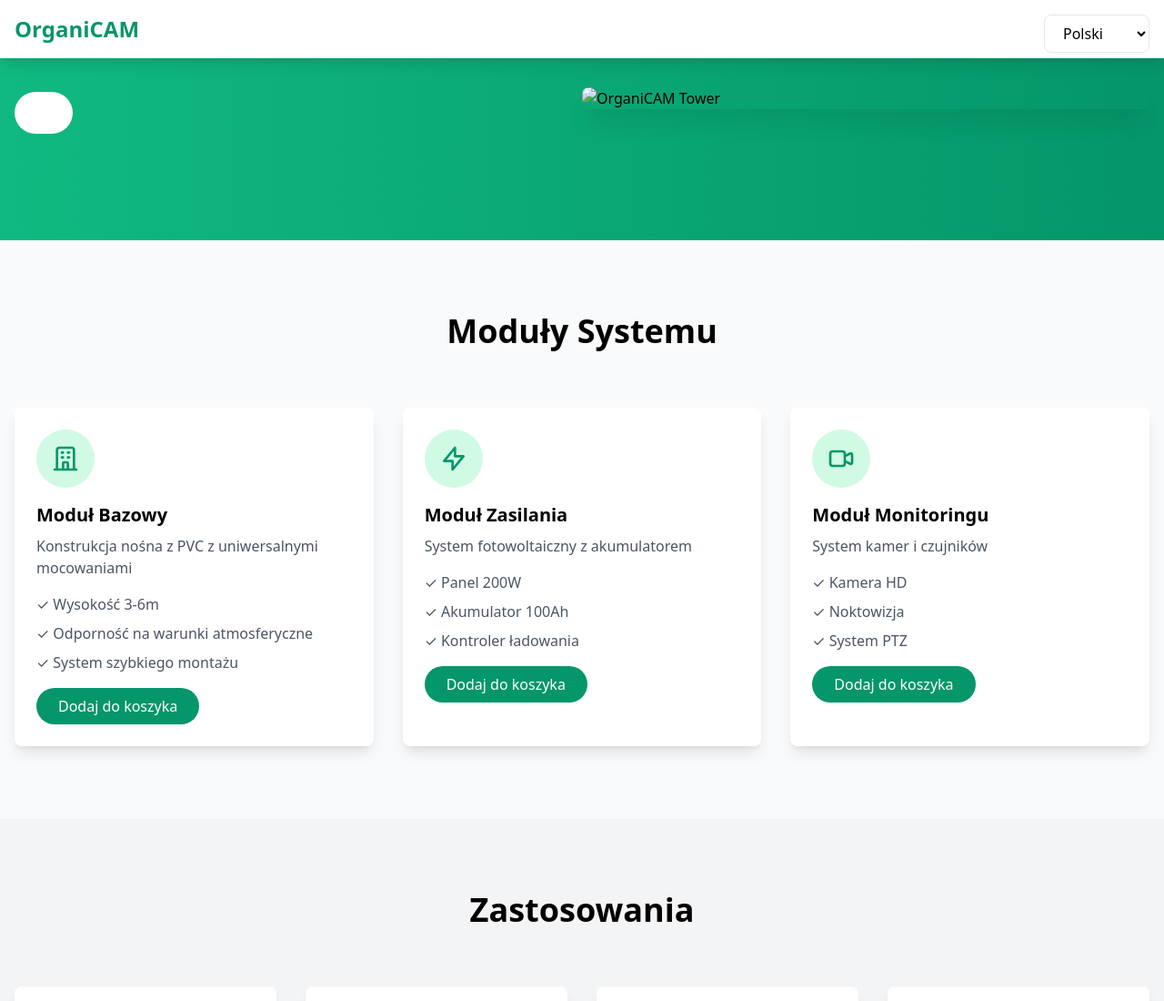
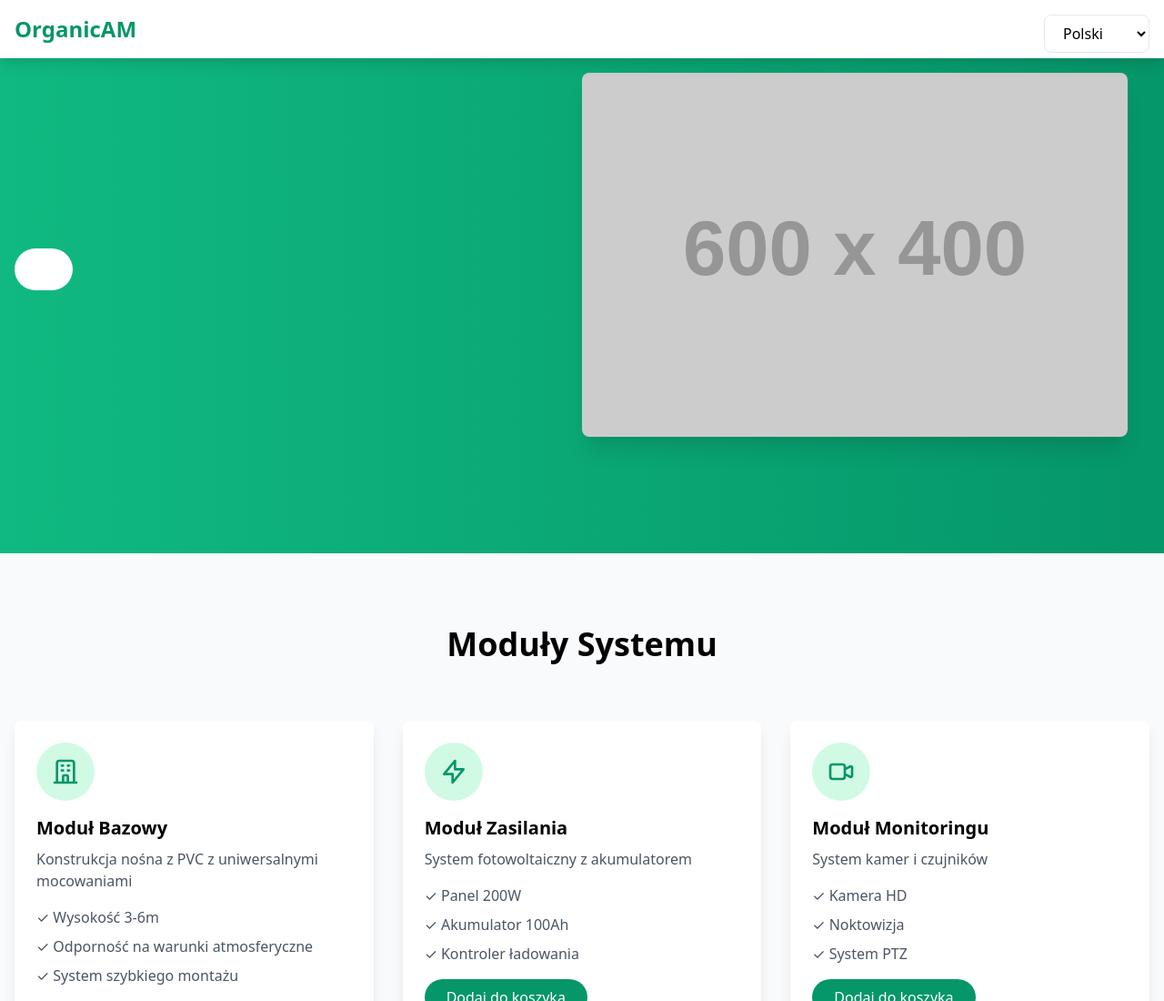
Before and after one commit to organicam/www, a plain HTML site: page index.html in a window 1280 px wide. Shown: the top 1100 px of the page at 91% size. Drawn offline with nearby package versions, Linux system fonts and the light colour scheme; no server answers; placeholder pictures from the web are drawn by us.

Commit message:
Update index.html

```diff
--- a/index.html
+++ b/index.html
@@ -3,7 +3,7 @@
 <head>
     <meta charset="UTF-8">
     <meta name="viewport" content="width=device-width, initial-scale=1.0">
-    <title>OrganiCAM - Inteligentny System Monitoringu Rolniczego</title>
+    <title>OrganicAM - Inteligentny System Monitoringu Rolniczego</title>
     <link href="https://cdnjs.cloudflare.com/ajax/libs/tailwindcss/2.2.19/tailwind.min.css" rel="stylesheet">
     <link href="https://cdnjs.cloudflare.com/ajax/libs/aos/2.3.4/aos.css" rel="stylesheet">
 </head>
@@ -22,7 +22,7 @@
     <nav class="fixed w-full bg-white shadow-lg z-40">
         <div class="container mx-auto px-4">
             <div class="flex justify-between items-center py-4">
-                <div class="text-2xl font-bold text-green-600">OrganiCAM</div>
+                <div class="text-2xl font-bold text-green-600">OrganicAM</div>
                 <div class="hidden md:flex space-x-8" id="nav-links">
                     <!-- Filled dynamically by JavaScript -->
                 </div>
@@ -41,7 +41,7 @@
                 </a>
             </div>
             <div class="md:w-1/2 mt-8 md:mt-0" data-aos="fade-left">
-                <img src="/api/placeholder/600/400" alt="OrganiCAM Tower" class="rounded-lg shadow-xl">
+                <img src="assets/images/tower-main.jpg" alt="OrganicAM Tower" class="rounded-lg shadow-xl" onerror="this.src='https://via.placeholder.com/600x400.png?text=OrganicAM+Tower'">
             </div>
         </div>
     </section>
```
